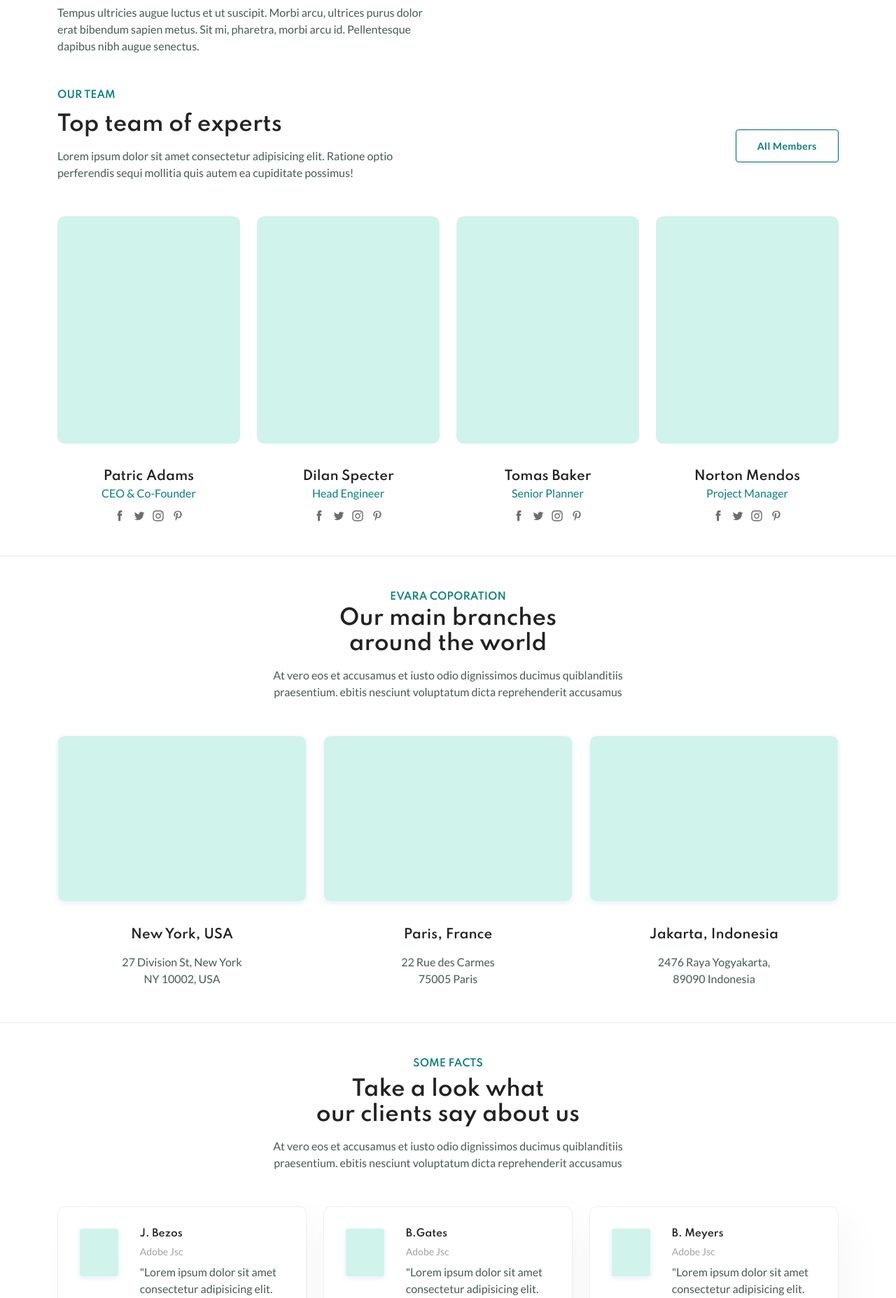
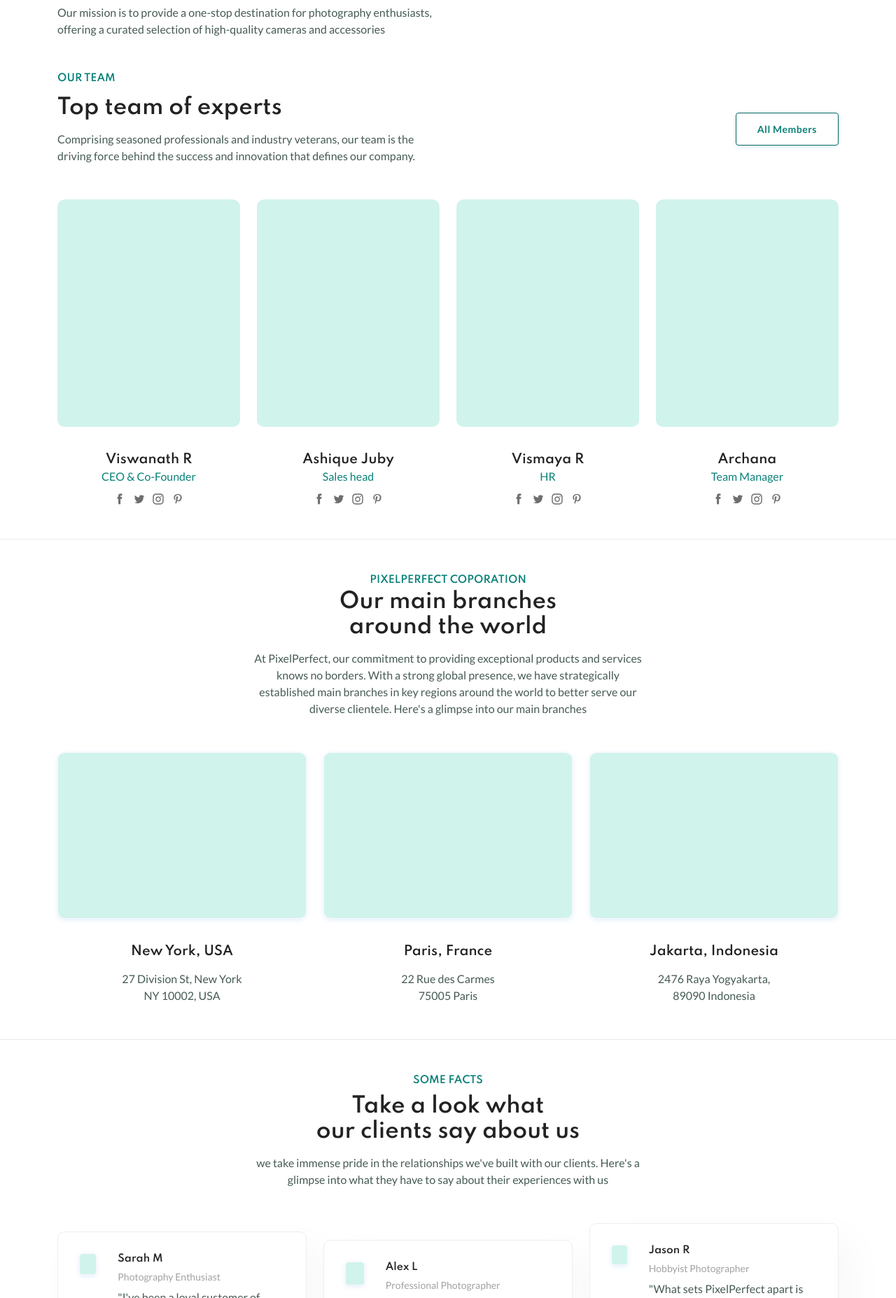
Before and after one commit to viswanathr73/PixelPerfect, a Node server app: template views/users/about.ejs in a window 1280 px wide. Shown: the part 586-2441 px from the top of the page at 70% size. Run offline with Node 20, Linux system fonts and the light colour scheme; the template is opened without the code that fills it, so the values that code supplies are empty; some libraries are stand-ins or nearby versions.

Commit message:
final commit

```diff
--- a/views/users/about.ejs
+++ b/views/users/about.ejs
@@ -4,7 +4,7 @@
             <div class="container">
                 <div class="breadcrumb">
                     <a href="/" rel="nofollow">Home</a>
-                    <span></span> Pages
+
                     <span></span> About us
                 </div>
             </div>
@@ -15,10 +15,10 @@
                     <div class="col-lg-6 align-self-center mb-lg-0 mb-4">
                         <h6 class="mt-0 mb-15 text-uppercase font-sm text-brand wow fadeIn animated">Our Company</h6>
                         <h1 class="font-heading mb-40">
-                            We are Building The Destination For Getting Things Done
+                            Welcome to PixelPerfect, your premier destination for all things photography!
                         </h1>
-                        <p>Tempus ultricies augue luctus et ut suscipit. Morbi arcu, ultrices purus dolor erat bibendum sapien metus.</p>
-                        <p>Tempus ultricies augue luctus et ut suscipit. Morbi arcu, ultrices purus dolor erat bibendum sapien metus. Sit mi, pharetra, morbi arcu id. Pellentesque dapibus nibh augue senectus. </p>
+                        <p> We are passionate about capturing moments and helping you unleash your creativity through top-notch cameras and accessories</p>
+                        <p>Our mission is to provide a one-stop destination for photography enthusiasts, offering a curated selection of high-quality cameras and accessories </p>
                     </div>
                     <div class="col-lg-6">
                         <img src="assets/imgs/page/about-1.png" alt="">
@@ -32,7 +32,7 @@
                     <div class="col-md-6">
                         <h6 class="mt-0 mb-15 text-uppercase font-sm text-brand wow fadeIn animated">Our Team</h6>
                         <h2 class="mb-15 wow fadeIn animated">Top team of experts</h2>
-                        <p class="text-grey-3 wow fadeIn animated">Lorem ipsum dolor sit amet consectetur adipisicing elit. Ratione optio perferendis sequi mollitia quis autem ea cupiditate possimus!</p>
+                        <p class="text-grey-3 wow fadeIn animated"> Comprising seasoned professionals and industry veterans, our team is the driving force behind the success and innovation that defines our company. </p>
                     </div>
                     <div class="col-md-6 text-md-end mt-30">
                         <a class="btn btn-outline btn-lg btn-brand-outline font-weight-bold text-brand text-hover-white border-radius-5 btn-shadow-brand hover-up">All Members</a>
@@ -43,7 +43,7 @@
                         <div class="col-lg-3 col-md-6">
                             <div class="blog-card border-radius-10 overflow-hidden text-center">
                                 <img src="assets/imgs/page/avatar-1.jpg" alt="" class="border-radius-10 mb-30 hover-up">
-                                <h4 class="fw-500 mb-0">Patric Adams</h4>
+                                <h4 class="fw-500 mb-0">Viswanath R</h4>
                                 <p class="fw-400 text-brand mb-10">CEO & Co-Founder</p>
                                 <div class="mobile-social-icon wow fadeIn animated mb-sm-5 mb-md-0 animated">
                                     <a href="#"><img src="assets/imgs/theme/icons/icon-facebook.svg" alt=""></a>
@@ -57,8 +57,8 @@
                         <div class="col-lg-3 col-md-6">
                             <div class="blog-card border-radius-10 overflow-hidden text-center">
                                 <img src="assets/imgs/page/avatar-2.jpg" alt="" class="border-radius-10 mb-30 hover-up">
-                                <h4 class="fw-500 mb-0">Dilan Specter</h4>
-                                <p class="fw-400 text-brand mb-10">Head Engineer</p>
+                                <h4 class="fw-500 mb-0">Ashique Juby</h4>
+                                <p class="fw-400 text-brand mb-10">Sales head</p>
                                 <div class="mobile-social-icon wow fadeIn animated mb-sm-5 mb-md-0 animated">
                                     <a href="#"><img src="assets/imgs/theme/icons/icon-facebook.svg" alt=""></a>
                                     <a href="#"><img src="assets/imgs/theme/icons/icon-twitter.svg" alt=""></a>
@@ -71,8 +71,8 @@
                         <div class="col-lg-3 col-md-6">
                             <div class="blog-card border-radius-10 overflow-hidden text-center">
                                 <img src="assets/imgs/page/avatar-3.jpg" alt="" class="border-radius-10 mb-30 hover-up">
-                                <h4 class="fw-500 mb-0">Tomas Baker</h4>
-                                <p class="fw-400 text-brand mb-10">Senior Planner</p>
+                                <h4 class="fw-500 mb-0">Vismaya R</h4>
+                                <p class="fw-400 text-brand mb-10">HR</p>
                                 <div class="mobile-social-icon wow fadeIn animated mb-sm-5 mb-md-0 animated">
                                     <a href="#"><img src="assets/imgs/theme/icons/icon-facebook.svg" alt=""></a>
                                     <a href="#"><img src="assets/imgs/theme/icons/icon-twitter.svg" alt=""></a>
@@ -85,8 +85,8 @@
                         <div class="col-lg-3 col-md-6">
                             <div class="blog-card border-radius-10 overflow-hidden text-center">
                                 <img src="assets/imgs/page/avatar-4.jpg" alt="" class="border-radius-10 mb-30 hover-up">
-                                <h4 class="fw-500 mb-0">Norton Mendos</h4>
-                                <p class="fw-400 text-brand mb-10">Project Manager</p>
+                                <h4 class="fw-500 mb-0">Archana</h4>
+                                <p class="fw-400 text-brand mb-10">Team Manager</p>
                                 <div class="mobile-social-icon wow fadeIn animated mb-sm-5 mb-md-0 animated">
                                     <a href="#"><img src="assets/imgs/theme/icons/icon-facebook.svg" alt=""></a>
                                     <a href="#"><img src="assets/imgs/theme/icons/icon-twitter.svg" alt=""></a>
@@ -104,9 +104,9 @@
             <div class="container">
                 <div class="row mb-50">
                     <div class="col-lg-12 col-md-12 text-center">
-                        <h6 class="mt-0 mb-5 text-uppercase  text-brand font-sm wow fadeIn animated">Evara Coporation</h6>
+                        <h6 class="mt-0 mb-5 text-uppercase  text-brand font-sm wow fadeIn animated">PixelPerfect Coporation</h6>
                         <h2 class="mb-15 text-grey-1 wow fadeIn animated">Our main branches<br> around the world</h2>
-                        <p class="w-50 m-auto text-grey-3 wow fadeIn animated">At vero eos et accusamus et iusto odio dignissimos ducimus quiblanditiis praesentium. ebitis nesciunt voluptatum dicta reprehenderit accusamus</p>
+                        <p class="w-50 m-auto text-grey-3 wow fadeIn animated">At PixelPerfect, our commitment to providing exceptional products and services knows no borders. With a strong global presence, we have strategically established main branches in key regions around the world to better serve our diverse clientele. Here's a glimpse into our main branches</p>
                     </div>
                 </div>
                 <div class="row">
@@ -134,7 +134,7 @@
                     <div class="col-lg-12 col-md-12 text-center">
                         <h6 class="mt-0 mb-10 text-uppercase  text-brand font-sm wow fadeIn animated">some facts</h6>
                         <h2 class="mb-15 text-grey-1 wow fadeIn animated">Take a look what<br> our clients say about us</h2>
-                        <p class="w-50 m-auto text-grey-3 wow fadeIn animated">At vero eos et accusamus et iusto odio dignissimos ducimus quiblanditiis praesentium. ebitis nesciunt voluptatum dicta reprehenderit accusamus</p>
+                        <p class="w-50 m-auto text-grey-3 wow fadeIn animated">we take immense pride in the relationships we've built with our clients. Here's a glimpse into what they have to say about their experiences with us</p>
                     </div>
                 </div>
                 <div class="row align-items-center">
@@ -145,10 +145,10 @@
                             </div>
                             <div class="pl-30">
                                 <h5 class="mb-5 fw-500">
-                                    J. Bezos
+                                    Sarah M
                                 </h5>
-                                <p class="font-sm text-grey-5">Adobe Jsc</p>
-                                <p class="text-grey-3">"Lorem ipsum dolor sit amet consectetur adipisicing elit. Debitis nesciunt voluptatum dicta reprehenderit accusamus voluptatibus voluptas."</p>
+                                <p class="font-sm text-grey-5"> Photography Enthusiast</p>
+                                <p class="text-grey-3">"I've been a loyal customer of PixelPerfect for years, and they never cease to amaze me. The quality of their cameras and accessories is unparalleled, and their commitment to customer service is outstanding. I recently purchased a camera lens, and the expert advice I received was invaluable. Truly a company that understands and exceeds customer expectations!"</p>
                             </div>
                         </div>
                     </div>
@@ -159,10 +159,10 @@
                             </div>
                             <div class="pl-30">
                                 <h5 class="mb-5 fw-500">
-                                    B.Gates
+                                    Alex L
                                 </h5>
-                                <p class="font-sm text-grey-5">Adobe Jsc</p>
-                                <p class="text-grey-3">"Lorem ipsum dolor sit amet consectetur adipisicing elit. Debitis nesciunt voluptatum dicta reprehenderit accusamus voluptatibus voluptas."</p>
+                                <p class="font-sm text-grey-5">Professional Photographer</p>
+                                <p class="text-grey-3">"As a professional photographer, I rely on top-notch equipment.PixelPerfect has become my go-to for all my camera and accessory needs. The range of products is extensive, the prices are competitive, and the delivery is always prompt. I appreciate the reliability and trustworthiness they bring to the table. Highly recommended!"</p>
                             </div>
                         </div>
                     </div>
@@ -173,10 +173,10 @@
                             </div>
                             <div class="pl-30">
                                 <h5 class="mb-5 fw-500">
-                                    B. Meyers
+                                    Jason R
                                 </h5>
-                                <p class="font-sm text-grey-5">Adobe Jsc</p>
-                                <p class="text-grey-3">"Lorem ipsum dolor sit amet consectetur adipisicing elit. Debitis nesciunt voluptatum dicta reprehenderit accusamus voluptatibus voluptas."</p>
+                                <p class="font-sm text-grey-5"> Hobbyist Photographer</p>
+                                <p class="text-grey-3">"What sets PixelPerfect apart is their dedication to helping customers make informed purchases. The website is user-friendly, and their guides on different camera models and accessories are incredibly helpful. I recently upgraded my camera body, and the detailed information on the site guided me to the perfect choice. A fantastic resource for both beginners and seasoned photographers."</p>
                             </div>
                         </div>
                     </div>
@@ -187,10 +187,10 @@
                             </div>
                             <div class="pl-30">
                                 <h5 class="mb-5 fw-500">
-                                    J. Bezos
+                                    Emily K
                                 </h5>
-                                <p class="font-sm text-grey-5">Adobe Jsc</p>
-                                <p class="text-grey-3">"Lorem ipsum dolor sit amet consectetur adipisicing elit. Debitis nesciunt voluptatum dicta reprehenderit accusamus voluptatibus voluptas."</p>
+                                <p class="font-sm text-grey-5">Aspiring Filmmaker</p>
+                                <p class="text-grey-3">"I had a query about a camera I was interested in, and the customer support at PixelPerfect was incredibly prompt and courteous. They not only answered my questions but also provided additional insights to help me make the right decision. It's refreshing to see a company that values its customers. Thank you for the excellent service!"</p>
                             </div>
                         </div>
                     </div>
@@ -201,10 +201,10 @@
                             </div>
                             <div class="pl-30">
                                 <h5 class="mb-5 fw-500">
-                                    B.Gates
+                                    Michael P
                                 </h5>
-                                <p class="font-sm text-grey-5">Adobe Jsc</p>
-                                <p class="text-grey-3">"Lorem ipsum dolor sit amet consectetur adipisicing elit. Debitis nesciunt voluptatum dicta reprehenderit accusamus voluptatibus voluptas."</p>
+                                <p class="font-sm text-grey-5">Tech Enthusiast</p>
+                                <p class="text-grey-3">"The variety of cameras and accessories available at PixelPerfect is impressive. Whether you're a beginner or a professional, they have something for everyone. What's even better is that their prices are competitive without compromising on quality. I've made multiple purchases, and each time, I've been satisfied with both the products and the overall shopping experience."</p>
                             </div>
                         </div>
                     </div>
@@ -215,10 +215,10 @@
                             </div>
                             <div class="pl-30">
                                 <h5 class="mb-5 fw-500">
-                                    B. Meyers
+                                    Rachel S
                                 </h5>
-                                <p class="font-sm text-grey-5">Adobe Jsc</p>
-                                <p class="text-grey-3">"Lorem ipsum dolor sit amet consectetur adipisicing elit. Debitis nesciunt voluptatum dicta reprehenderit accusamus voluptatibus voluptas."</p>
+                                <p class="font-sm text-grey-5">Travel Photographer</p>
+                                <p class="text-grey-3">"I ordered a camera bundle from PixelPerfect, and I was impressed by the speed of the shipping and the secure packaging. It arrived in perfect condition, and I couldn't be happier with my purchase. It's clear that they prioritize the satisfaction and happiness of their customers. Will definitely be recommending them to fellow photographers."</p>
                             </div>
                         </div>
                     </div>
@@ -234,7 +234,7 @@
         </section>
         <section class="section-padding">
             <div class="container pb-25">
-                <h3 class="section-title mb-20 wow fadeIn animated text-center"><span>Featured</span> Clients</h3>
+                <h3 class="section-title mb-20 wow fadeIn animated text-center"><span>At PixelPerfect,we value the feedback of our customers and strive to exceed expectations. We appreciate the trust you place in us for your camera and accessory needs. If you have a story to share or would like to provide feedback, please don't hesitate to reach out. Your satisfaction is our priority!</span></h3>
                 <div class="carausel-6-columns-cover position-relative wow fadeIn animated">
                     <div class="carausel-6-columns text-center" id="carausel-6-columns-3">
                         <div class="brand-logo">
```
Also changed, not shown: views/users/blog.ejs (+8 -8 lines).
